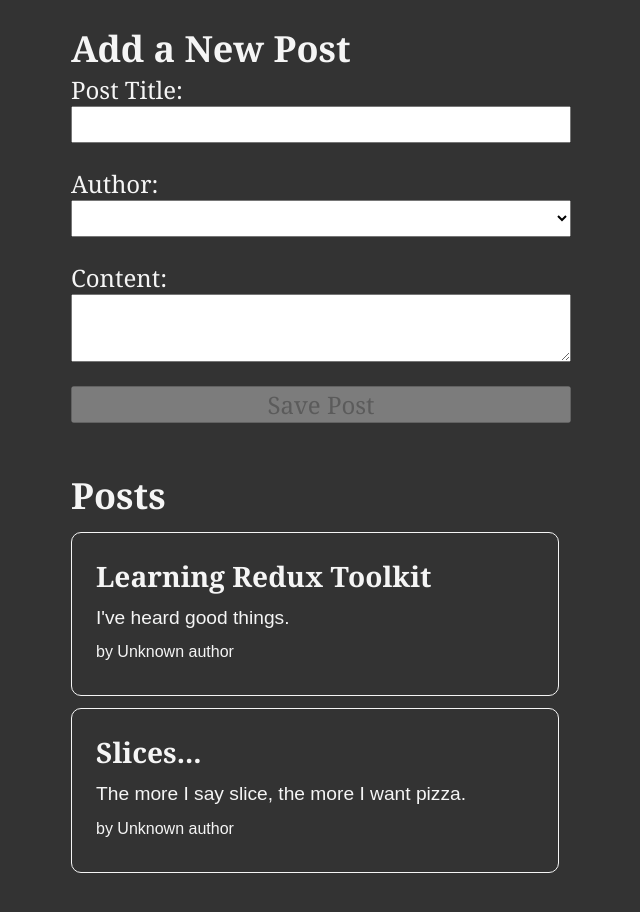
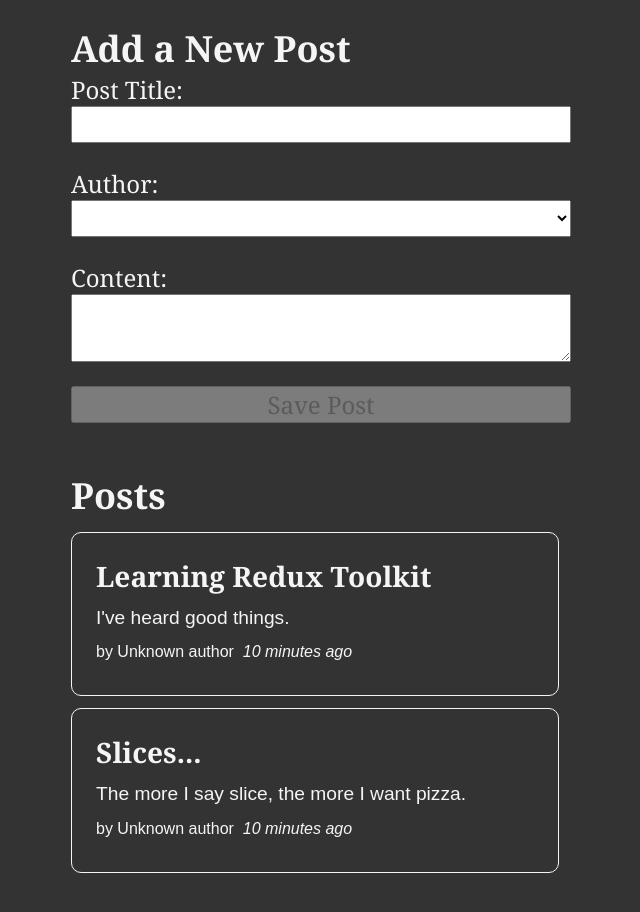
Before and after one commit to GilbertDaniel/react_redux_toolkit, a React (Create React App) app in the folder lesson-2/: page / in a window 1280 px wide. Shown: the top 912 px of the page, without its empty margins (319-959 px from the left). Built offline with nearby package versions, Linux system fonts and the light colour scheme.

Commit message:
Adding and Displaying Date in PostList

```diff
--- a/lesson-2/package.json
+++ b/lesson-2/package.json
@@ -7,6 +7,7 @@
     "@testing-library/jest-dom": "^5.16.5",
     "@testing-library/react": "^13.3.0",
     "@testing-library/user-event": "^13.5.0",
+    "date-fns": "^2.29.1",
     "react": "^18.2.0",
     "react-dom": "^18.2.0",
     "react-redux": "^8.0.2",
--- a/lesson-2/src/features/post/PostsList.js
+++ b/lesson-2/src/features/post/PostsList.js
@@ -2,6 +2,7 @@
 import { useSelector } from 'react-redux';
 import { selectAllPosts } from './postsSlice';
 import PostAuthor from './PostAuthor';
+import TimeAgo from './TimeAgo';
 
 const PostsList = () => {
     const posts = useSelector(selectAllPosts)
@@ -12,6 +13,7 @@
             <p>{post.content}</p>
             <p className="postCredit">
                 <PostAuthor userId={post.userId} />
+                <TimeAgo timestamp={post.date} />
             </p>
         </article>
     ))
--- /dev/null
+++ b/lesson-2/src/features/post/TimeAgo.js
@@ -0,0 +1,17 @@
+import { parseISO, formatDistanceToNow } from 'date-fns';
+
+const TimeAgo = ({ timestamp }) => {
+    let timeAgo = ''
+    if (timestamp) {
+        const date = parseISO(timestamp)
+        const timePeriod = formatDistanceToNow(date)
+        timeAgo = `${timePeriod} ago`
+    }
+
+    return (
+        <span title={timestamp}>
+            &nbsp; <i>{timeAgo}</i>
+        </span>
+    )
+}
+export default TimeAgo
--- a/lesson-2/src/features/post/postsSlice.js
+++ b/lesson-2/src/features/post/postsSlice.js
@@ -1,15 +1,17 @@
 import { createSlice, nanoid } from '@reduxjs/toolkit';
-
+import { sub } from 'date-fns';
 const initialState = [
     {
         id: '1',
         title: 'Learning Redux Toolkit',
         content: "I've heard good things.",
+        date: sub(new Date(), { minutes: 10 }).toISOString(),
     },
     {
         id: '2',
         title: 'Slices...',
         content: "The more I say slice, the more I want pizza.",
+        date: sub(new Date(), { minutes: 10 }).toISOString(),
     }
 ]
 
@@ -27,6 +29,7 @@
                         id: nanoid(),
                         title,
                         content,
+                        date: new Date().toISOString(),
                         userId
                     }
                 }
```
Also changed, not shown: 1 other file (tests, documents, lock files or other folders).
